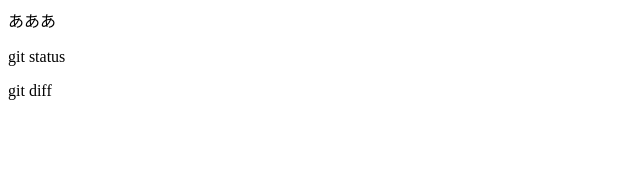
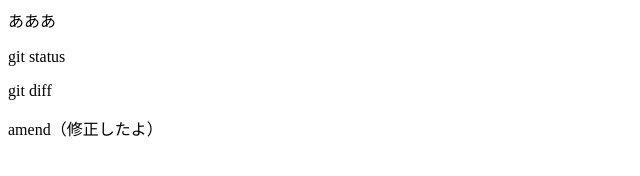
Before and after one commit to hasebetakumi/git_practice, a plain HTML site: page index.html in a window 1280 px wide. Shown: the whole page, without its empty margins (0-640 px from the left). Drawn offline with Linux system fonts and the light colour scheme.

Commit message:
amendしました(修正版)

```diff
--- a/index.html
+++ b/index.html
@@ -3,3 +3,5 @@
     git status
 </p>
 <p>git diff</p>
+
+<p>amend（修正したよ）</p>
```
